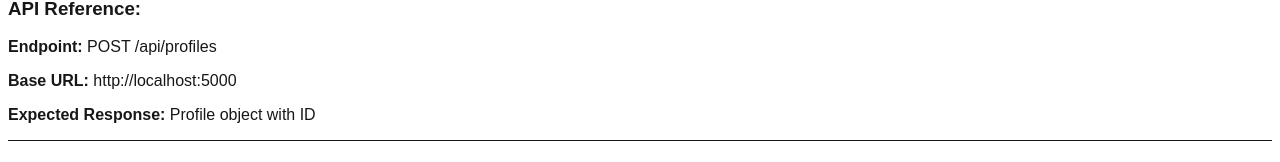
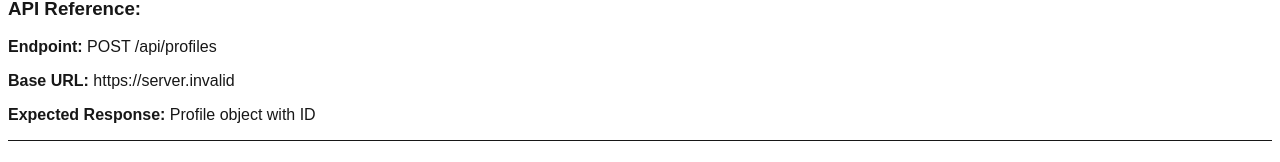
Before and after one commit to pnode40/OneShot-Active, a Next.js app in the folder apps/web/: page /api-test in a window 1280 px wide. Shown: the part 491-653 px from the top of the page. Built offline with nearby package versions, Linux system fonts and the light colour scheme; no server answers.

Commit message:
refactor: replace hardcoded API URL with environment variable

```diff
--- a/apps/web/src/app/api-test/page.tsx
+++ b/apps/web/src/app/api-test/page.tsx
@@ -86,7 +86,7 @@ export default function APITestPage() {
         graduationYear: formData.graduationYear ? parseInt(formData.graduationYear.toString()) : 2024
       };
 
-      const response = await fetch('http://localhost:5000/api/profiles', {
+      const response = await fetch(`${process.env.NEXT_PUBLIC_API_URL}/api/profiles`, {
         method: 'POST',
         headers: {
           'Content-Type': 'application/json',
@@ -110,7 +110,7 @@ export default function APITestPage() {
   const generateQRCode = async (profileId: string) => {
     setQrLoading(true);
     try {
-      const response = await fetch(`http://localhost:5000/api/profiles/${profileId}/qr`);
+      const response = await fetch(`${process.env.NEXT_PUBLIC_API_URL}/api/profiles/${profileId}/qr`);
 
       if (!response.ok) {
         throw new Error(`HTTP error! status: ${response.status}`);
@@ -336,7 +336,7 @@ export default function APITestPage() {
                       Test Link →
                     </a>
                     <a
-                      href={`http://localhost:5000${qrCode.qrCode.downloadUrl}`}
+                      href={`${process.env.NEXT_PUBLIC_API_URL}${qrCode.qrCode.downloadUrl}`}
                       download
                       className="bg-green-600 text-white px-3 py-1 rounded text-sm hover:bg-green-700 transition"
                     >
@@ -354,7 +354,7 @@ export default function APITestPage() {
           <div className="text-sm text-gray-600 space-y-2">
             <h3 className="font-medium">API Reference:</h3>
             <p><strong>Endpoint:</strong> POST /api/profiles</p>
-            <p><strong>Base URL:</strong> http://localhost:5000</p>
+            <p><strong>Base URL:</strong> {process.env.NEXT_PUBLIC_API_URL}</p>
             <p><strong>Expected Response:</strong> Profile object with ID</p>
 
             <div className="mt-4 pt-4 border-t border-gray-300">
```
Also changed, not shown: 1 other file (tests, documents, lock files or other folders).
